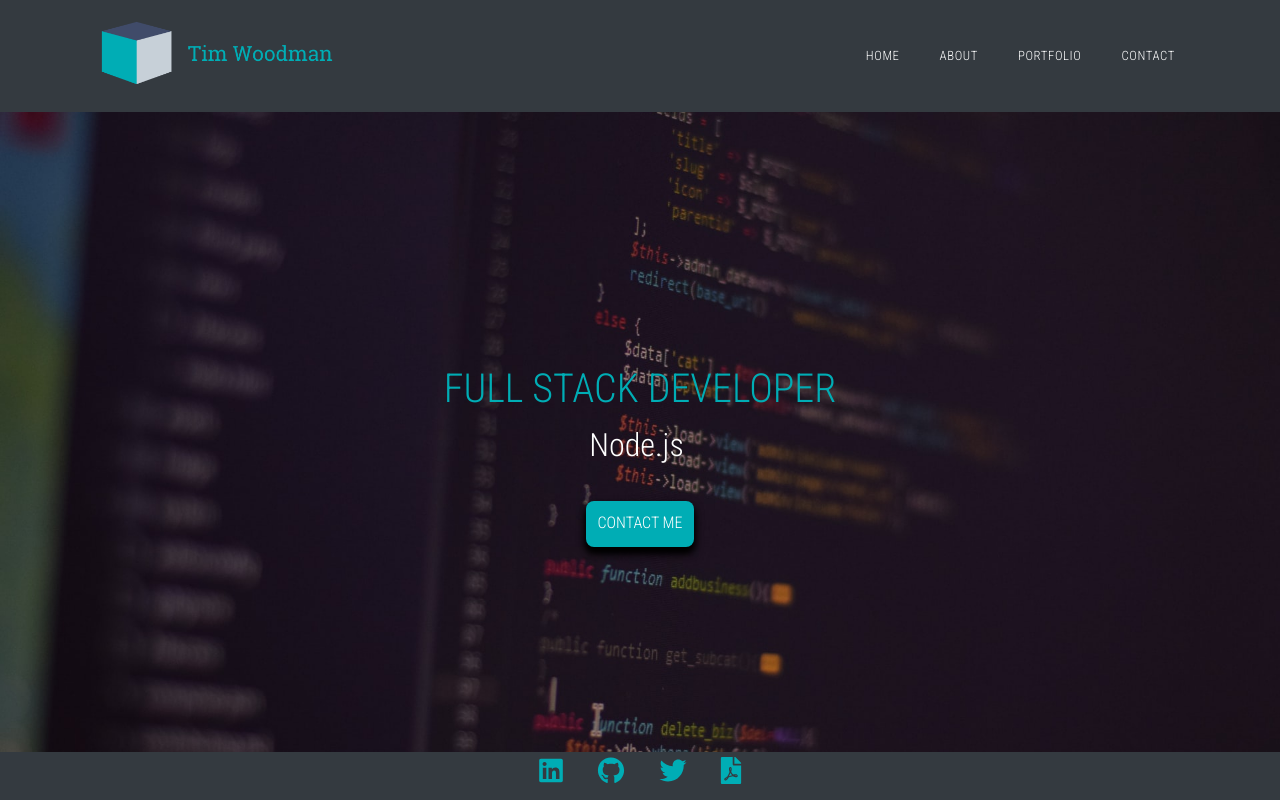
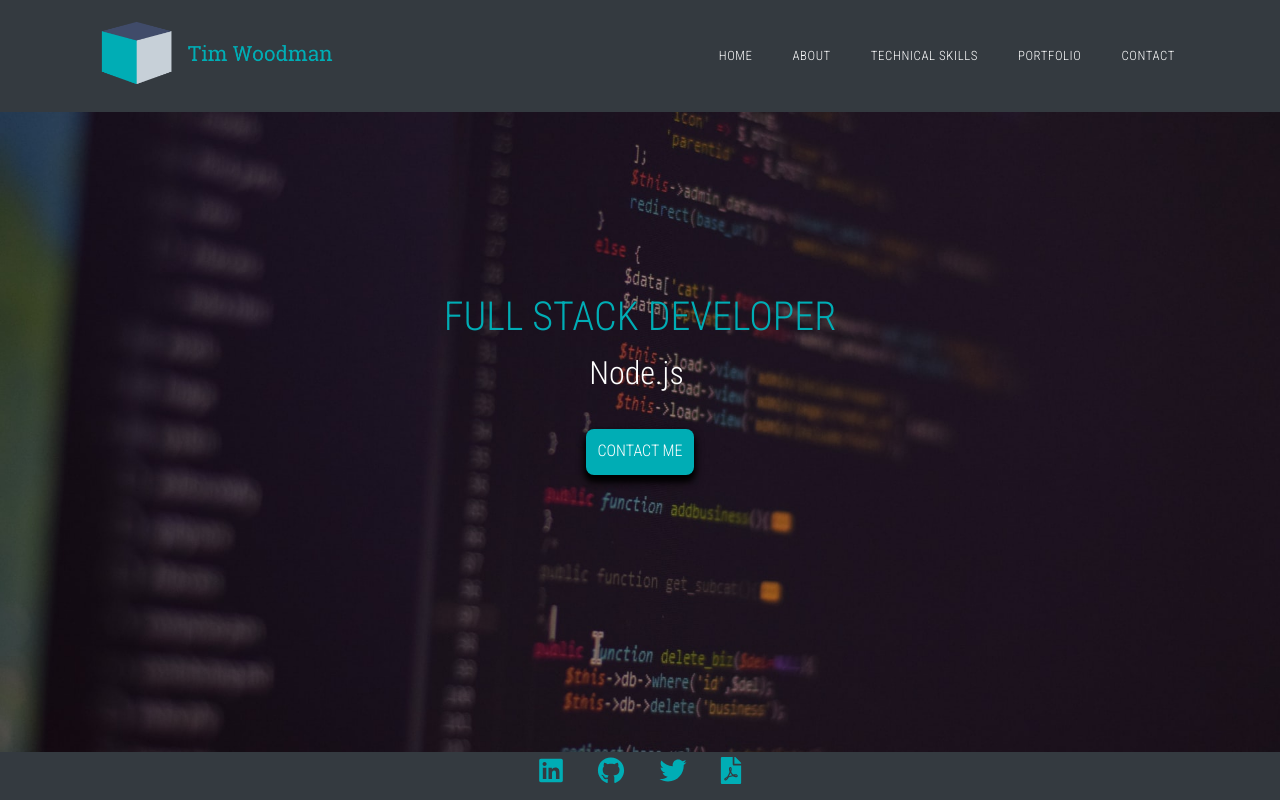
Before and after one commit to timvvoodman/Portfolio-2.0, a React (Create React App) app: page / in a window 1280 px wide. Shown: the top 800 px of the page. Built offline with nearby package versions, Linux system fonts and the light colour scheme; the HTML template or start-up script is replaced by a standard one.

Commit message:
done except title on the portfolio popup error

```diff
--- a/package.json
+++ b/package.json
@@ -17,6 +17,7 @@
     "react-hook-form": "^7.0.4",
     "react-popupbox": "^2.0.8",
     "react-scripts": "4.0.3",
+    "react-scroll": "^1.8.2",
     "react-typed": "^1.2.0",
     "web-vitals": "^1.1.1"
   },
--- a/src/App.css
+++ b/src/App.css
@@ -63,7 +63,7 @@ nav ul li {
   background: url(bg.png) no-repeat;
   background-size: cover;
   background-position: center;
-  height: 90vh;
+  height: 100vh;
 }
 
 .main-info {
@@ -247,10 +247,14 @@ nav ul li {
 
 /******** PopupBox *******/
 
+.popupbox-wrapper {
+  margin-top: 7rem;
+}
+
 .portfolio-image-popup {
   width: 45rem;
   padding: 0.5rem;
-  height: 30rem;
+  height: 25rem;
 }
 
 .portfolio-wrapper h1 {
--- a/src/components/AboutMe.js
+++ b/src/components/AboutMe.js
@@ -3,7 +3,7 @@ import Headshot from '../assets/Prof Pic.jpg'
 
 const AboutMe = () => {
   return (
-    <div className="container py-5">
+    <div id="about" className="container py-5">
       <div className="row">
         <div className="col-lg-6 col-xm-12">
           <div className="img-wrapper mb-5">
--- a/src/components/ContactForm.js
+++ b/src/components/ContactForm.js
@@ -44,7 +44,7 @@ const ContactForm = () => {
   }
 
   return (
-    <div className="contacts">
+    <div id="contact" className="contacts">
       <div className="text-center">
         <h1>Contact Me</h1>
         <p>
--- a/src/components/Header.js
+++ b/src/components/Header.js
@@ -3,7 +3,7 @@ import Typed from 'react-typed'
 
 function Header() {
   return (
-    <div className="header-wrapper">
+    <div id="home" className="header-wrapper">
       <div className="main-info">
         <h1>Full Stack Developer</h1>
         <Typed
--- a/src/components/Navbar.js
+++ b/src/components/Navbar.js
@@ -2,14 +2,15 @@ import React from 'react'
 import myLogo from '../assets/Tim Woodman.png'
 import { FontAwesomeIcon } from '@fortawesome/react-fontawesome'
 import { faBars } from '@fortawesome/free-solid-svg-icons'
+import { Link } from 'react-scroll'
 
 function Navbar() {
   return (
-    <nav className="navbar navbar-expand-lg navbar-light bg-dark">
+    <nav className="navbar navbar-expand-lg navbar-light bg-dark fixed-top">
       <div className="container">
-        <a className="navbar-brand" href="#">
+        <Link smooth={true} to="home" className="navbar-brand" href="#">
           <img src={myLogo} alt="logo" className="logo"></img>
-        </a>
+        </Link>
         <button
           className="navbar-toggler"
           type="button"
@@ -24,24 +25,59 @@ function Navbar() {
         <div className="collapse navbar-collapse" id="navbarSupportedContent">
           <ul className="navbar-nav ml-auto mb-2 mb-lg-0">
             <li className="nav-item">
-              <a className="nav-link" aria-current="page" href="#">
-                Home
-              </a>
+              <Link
+                smooth={true}
+                to="home"
+                className="nav-link"
+                aria-current="page"
+                href="#"
+              >
+                home
+              </Link>
             </li>
             <li className="nav-item">
-              <a className="nav-link" href="#">
-                About
-              </a>
+              <Link
+                smooth={true}
+                to="about"
+                offset={-110}
+                className="nav-link"
+                href="#"
+              >
+                about
+              </Link>
             </li>
             <li className="nav-item">
-              <a className="nav-link" href="#">
-                Portfolio
-              </a>
+              <Link
+                smooth={true}
+                to="technical-skills"
+                offset={-110}
+                className="nav-link"
+                href="#"
+              >
+                technical Skills
+              </Link>
             </li>
             <li className="nav-item">
-              <a className="nav-link" href="#">
-                Contact
-              </a>
+              <Link
+                smooth={true}
+                to="portfolio"
+                offset={-110}
+                className="nav-link"
+                href="#"
+              >
+                portfolio
+              </Link>
+            </li>
+            <li className="nav-item">
+              <Link
+                smooth={true}
+                to="contact"
+                offset={-110}
+                className="nav-link"
+                href="#"
+              >
+                contact
+              </Link>
             </li>
           </ul>
         </div>
--- a/src/components/Portfolio.js
+++ b/src/components/Portfolio.js
@@ -191,7 +191,7 @@ const Portfolio = () => {
   }
 
   return (
-    <div className="portfolio-wrapper">
+    <div id="portfolio" className="portfolio-wrapper">
       <div className="container">
         <h1 className="text-uppercase text-center py-5">My Portfolio</h1>
         <div className="image-box-wrapper row justify-content-center">
--- a/src/components/Technologies.js
+++ b/src/components/Technologies.js
@@ -5,7 +5,7 @@ import { faDatabase, faSchool } from '@fortawesome/free-solid-svg-icons'
 
 const Technologies = () => {
   return (
-    <div className="technologies">
+    <div id="technical-skills" className="technologies">
       <h1 className="py-5"> Technical Skills</h1>
       <div className="container">
         <div className="row">
```
Also changed, not shown: 1 other file (tests, documents, lock files or other folders).
